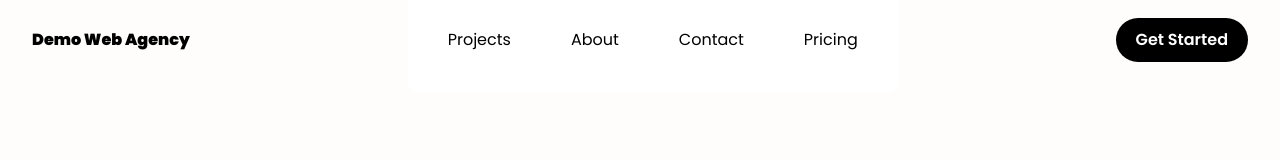
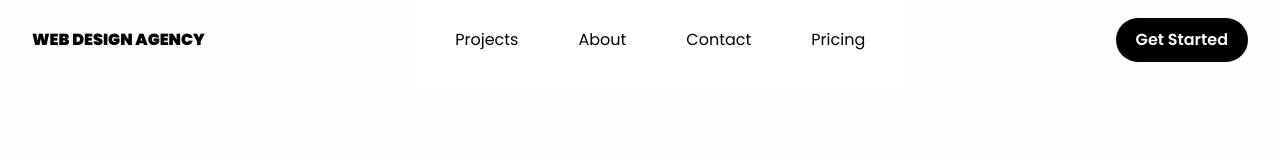
Before and after one commit to UsmanFaisal13/Demo-project, a website: page dist/index.html in a window 1280 px wide. Shown: the top 160 px of the page. Drawn offline with nearby package versions, Linux system fonts and the light colour scheme; no server answers.

Commit message:
update dist/index.html

```diff
--- a/dist/index.html
+++ b/dist/index.html
@@ -3,7 +3,7 @@
 <head>
     <meta charset="UTF-8">
     <meta name="viewport" content="width=device-width, initial-scale=1.0">
-    <title>Demo Web Agency</title>
+    <title>Web Design Agency</title>
     <link rel="stylesheet" href="output.css">
     <link rel="preconnect" href="https://fonts.googleapis.com">
 <link rel="preconnect" href="https://fonts.gstatic.com" crossorigin>
@@ -19,7 +19,7 @@
               <div class="flex items-center justify-between h-16 lg:h-20">
                 <div class="flex-shrink-0">
                   <a href="#" title="" class="flex">
-                    <h1 class="font-black">Demo Web Agency</h1>
+                    <h1 class="font-black">WEB DESIGN AGENCY</h1>
                   </a>
                 </div>
                 <div id="menu" class="hidden rounded-lg left-1/3 bg-[#f3f3f3] p-10 w-3/5 flex flex-col justify-center items-center gap-10 lg:gap-5  absolute top-16 lg:top-auto lg:w-auto lg:p-auto lg:bg-white lg:left-auto lg:relative lg:flex lg:flex-row lg:items-center lg:justify-center lg:space-x-10 z-auto">
```
